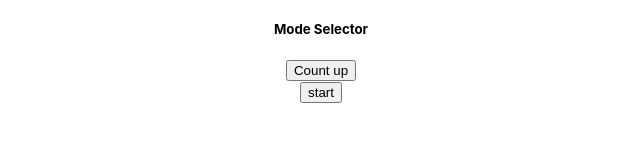
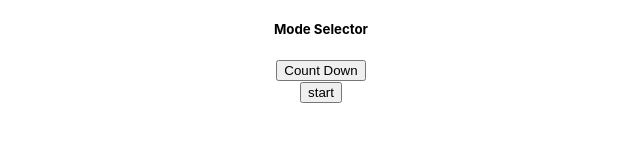
Before and after one commit to josedavms13/redux-stopwatch, a React (Create React App) app: page / in a window 1280 px wide. Shown: the part 166-308 px from the top of the page, without its empty margins (319-959 px from the left). Built offline with nearby package versions, Linux system fonts and the light colour scheme.

Commit message:
Real time change
next: watch logic & update states

```diff
--- a/src/App.js
+++ b/src/App.js
@@ -19,79 +19,78 @@ function App() {
 
     let ISRUNNING = false;
 
-    const currentMode = useSelector(state => state.modeReducer.mode);
+    const currentMode = useSelector(state => state.modeReducer);
     const time = useSelector(state => state.stopwatchReducer.watch)
-
-    useEffect(()=>{
-        console.log('currentMode' , currentMode);
-    },[currentMode])
-
-
 
 
     const dispatch = useDispatch();
 
 
-
-    function changeMode (){
+    function changeMode() {
 
         console.log('state changed')
+        console.log(currentMode)
+        if (currentMode.mode === 1) {
+            console.log('mode is 1')
+            console.log('state change');
+            dispatch(setModeDown());
+            setChangeMode();
 
-        if(currentMode === 0 || currentMode === 1){
+        }
+        if (currentMode.mode === 2) {
+            console.log('mode is 2')
+            console.log('state change');
             dispatch(setModeUp());
-        }
-        if(currentMode === 2){
-            dispatch(setModeDown())
+            setChangeMode();
+
+
         }
     }
 
-    const [screenTime , SetScreenTime]= useState(time);
 
-    function trimButtons(info){
+    function trimButtons(info) {
 
-        SetScreenTime(time)
-
-        if(info[0] === 'h'){
-            if(info[1]=== 1){
+        if (info[0] === 'h') {
+            if (info[1] === 1) {
                 console.log('hour increase')
 
                 dispatch(increaseHours());
 
             }
-            if(info[1]=== 2){
+            if (info[1] === 2) {
                 console.log('hour decreased')
                 dispatch(decreaseHours());
             }
-            if(info[1]=== 3){
+            if (info[1] === 3) {
                 console.log('hour reset')
                 dispatch(resetHours());
             }
         }
-        if(info[0] === 'm'){
-            if(info[1]=== 1){
+        if (info[0] === 'm') {
+            if (info[1] === 1) {
                 console.log('minutes increase')
                 dispatch(increaseMinutes());
             }
-            if(info[1]=== 2){
+            if (info[1] === 2) {
                 console.log('minutes decreased')
                 dispatch(decreaseMinutes());
             }
-            if(info[1]=== 3){
+            if (info[1] === 3) {
                 console.log('minutes reset')
                 dispatch(resetMinutes());
             }
         }
-        if(info[0] === 's'){
-            if(info[1]=== 1){
+        if (info[0] === 's') {
+            if (info[1] === 1) {
                 console.log('second increase')
 
                 dispatch(increaseSeconds());
             }
-            if(info[1]=== 2){
+            if (info[1] === 2) {
                 console.log('second decreased')
                 dispatch(decreaseSeconds());
             }
-            if(info[1]=== 3){
+            if (info[1] === 3) {
                 console.log('second reset')
                 dispatch(resetSeconds());
             }
@@ -101,39 +100,80 @@ function App() {
 
     //region Watch Logic
 
-    function startStop(){
-        ISRUNNING = !ISRUNNING;
-        watchEngine();
+    let secondsTimeout;
+
+    function startStop() {
+
+        switch (ISRUNNING){
+
+            case false :
+                console.log('start');
+                watchEngine();
+            break
+
+            case true :
+                console.log('stop');
+                pauseCounter()
+                break
+
+            default:
+                pauseCounter()
+                break
+        }
     }
 
-    function watchEngine(){
+    function pauseCounter(){
+        console.log('counter paused');
+        clearTimeout(secondsTimeout);
+        ISRUNNING = false;
+    }
 
-        if (ISRUNNING){
+    function watchEngine() {
 
-            setTimeout(()=>{
-                console.log('run')
+        ISRUNNING = true;
 
-                return watchEngine()
+        secondsTimeout = setTimeout(() => {
+            console.log('start')
 
-            },2000)
+            console.log(currentMode.mode);
 
+            if(currentMode.mode === 1){
+                dispatch(increaseSeconds())
+            }
+            if(currentMode.mode === 2){
+                dispatch(decreaseSeconds())
+            }
 
+            return watchEngine()
 
-        }
-        else return null
+        }, 1000)
 
 
     }
 
 
+    function setChangeMode(){
+
+        if(ISRUNNING){
+
+            console.log('mode change while running')
+            pauseCounter();
+            console.log('currentMode.mode',currentMode.mode);
+            watchEngine();
+        }
+    }
+
+
+
     //endregion Watch Logic
-
 
 
     return (
         <div className="App">
-            <WatchScreen trimButtons={(info)=>trimButtons(info)}/>
-            <ButtonStripe modeSelect={()=>changeMode()} currentMode={currentMode} startButton={()=>{startStop()}}/>
+            <WatchScreen trimButtons={(info) => trimButtons(info)}/>
+            <ButtonStripe modeSelect={() => changeMode()} currentMode={currentMode.mode} startButton={() => {
+                startStop()
+            }}/>
         </div>
     );
 }
--- a/src/components/ButtonStripe.js
+++ b/src/components/ButtonStripe.js
@@ -2,7 +2,6 @@ import React, {useEffect, useState} from 'react';
 const ButtonStripe = ({modeSelect, currentMode, startButton}) => {
 
     const [modeButtonText, SetModeButtonText] = useState('Count up')
-
     useEffect(()=>{
 
         if(currentMode === 1){
--- a/src/reducers/modeReducer.js
+++ b/src/reducers/modeReducer.js
@@ -2,7 +2,7 @@
 import {type} from '../actions/modeActions'
 
 const INITIAL_STATE = {
-    mode: 0
+    mode: 1
 }
 
 
--- a/src/utilities/stringifyTime.js
+++ b/src/utilities/stringifyTime.js
@@ -1,6 +1,5 @@
 
 function stringifyTime(time) {
-    console.log(time);
     if(time<10){
         return `0${time}`
     }
```
